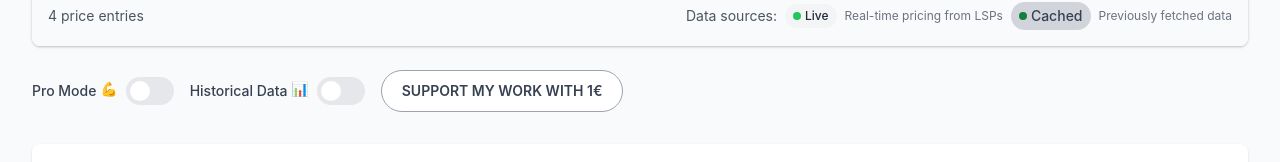
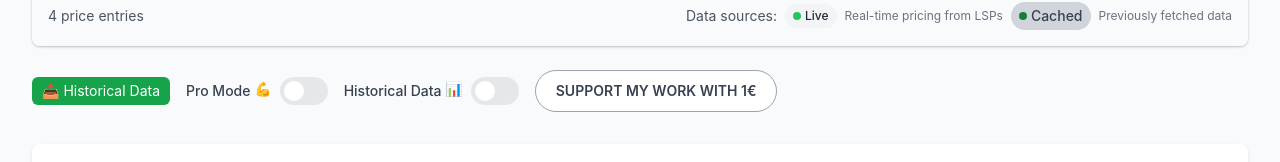
Before and after one commit to NodeDiver/alby-lsp-priceboard, a Next.js app: page / in a window 1280 px wide. Shown: the part 754-916 px from the top of the page. Built offline with nearby package versions, Linux system fonts and the light colour scheme; no server answers.

Commit message:
feat: add 'Download Historical Data' button for easy JSON export

```diff
--- a/pages/index.tsx
+++ b/pages/index.tsx
@@ -350,6 +350,20 @@ export default function Home() {
                 Technical Details
               </button>
             )}
+            {isHydrated && (
+              <button
+                onClick={() => {
+                  const params = new URLSearchParams({
+                    format: 'json',
+                    metadata: 'true'
+                  });
+                  window.open(`/api/backup-data?${params}`, '_blank');
+                }}
+                className="px-4 py-2 bg-green-600 text-white rounded-md hover:bg-green-700 transition-colors"
+              >
+                📥 Download Historical Data
+              </button>
+            )}
           </div>
         </div>
       );
@@ -532,6 +546,25 @@ export default function Home() {
                 }}
               >
                 Technical Details
+              </button>
+            )}
+
+            {isHydrated && !loading && (
+              <button
+                onClick={() => {
+                  const params = new URLSearchParams({
+                    format: 'json',
+                    metadata: 'true'
+                  });
+                  window.open(`/api/backup-data?${params}`, '_blank');
+                }}
+                className="px-2.5 py-1 text-sm bg-green-600 text-white rounded-md hover:bg-green-700 animate-in fade-in duration-300 ease-out"
+                style={{
+                  animation: 'fadeInScale 300ms ease-out forwards'
+                }}
+                title="Download all historical data as JSON file"
+              >
+                📥 Historical Data
               </button>
             )}
 
```
